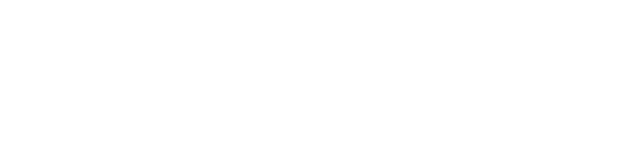
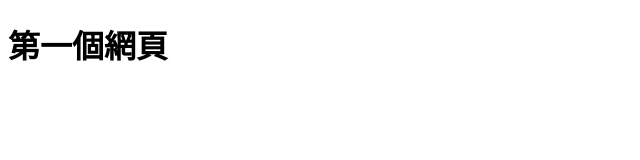
Before and after one commit to ChiCheLo/Test2, a plain HTML site: page index.html in a window 1280 px wide. Shown: the whole page, without its empty margins (0-640 px from the left). Drawn offline with Linux system fonts and the light colour scheme.

Commit message:
加入<h1>標籤

```diff
--- a/index.html
+++ b/index.html
@@ -4,9 +4,9 @@
     <meta charset="UTF-8">
     <meta http-equiv="X-UA-Compatible" content="IE=edge">
     <meta name="viewport" content="width=device-width, initial-scale=1.0">
-    <title>Document</title>
+    <title>我的第一個網頁</title>
 </head>
 <body>
-
+    <h1>第一個網頁</h1>
 </body>
 </html>
```
